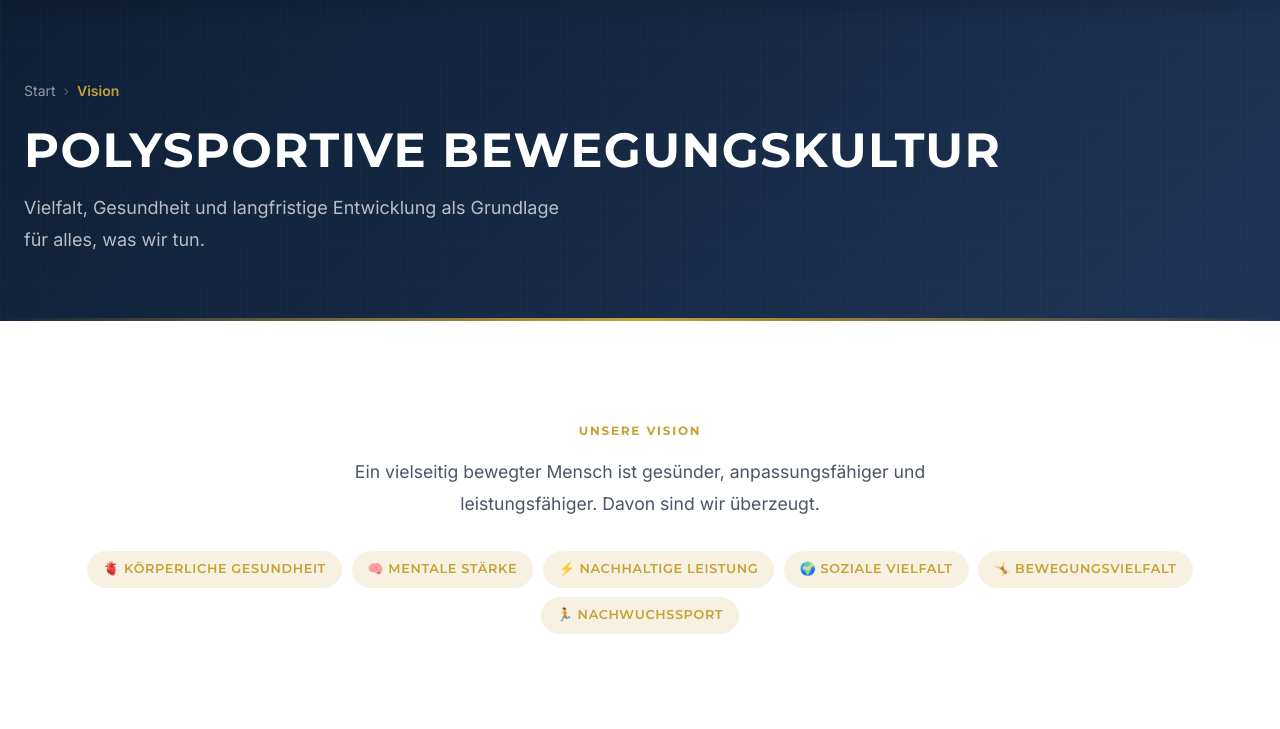
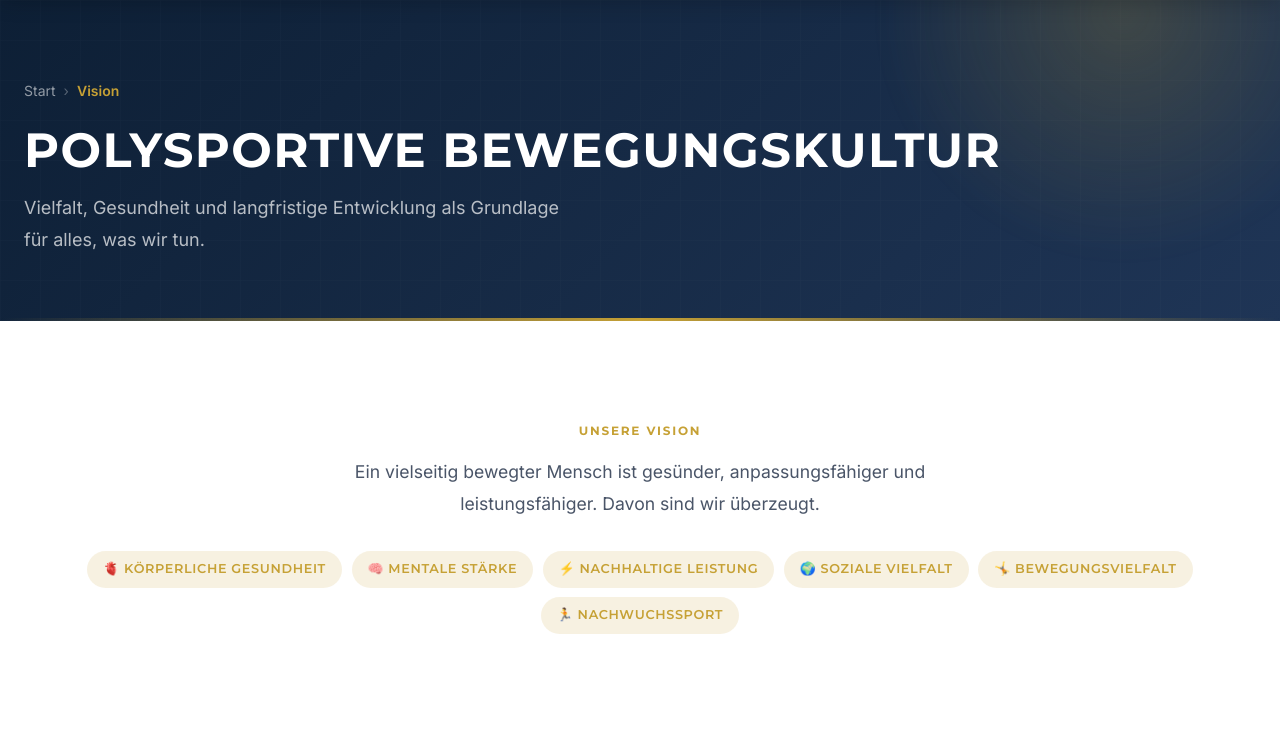
Before and after one commit to kjeel/athletikclub, a PHP site: page /pages/vision.php in a window 1280 px wide. Shown: the part 72-801 px from the top of the page. Run offline with PHP 8.4, Linux system fonts and the light colour scheme; a stand-in replaces the project's code that opens the database connection; some libraries are stand-ins or nearby versions; some web fonts are replaced.

Commit message:
style: animierter Aurora-Glow für Seitenkopf und CTA-Sektion
Neuer .page-header::before-Akzent (wiederverwendet auf jeder
Unterseite: Vision, Mission, Leitbild, Trainer/Mitglied werden,
Kontakt, Team, Partner, Impressum, Datenschutz) und dieselbe sanfte
Float-Animation jetzt auch auf der CTA-Sektion, konsistent mit dem
neuen Hero-Look.

Co-Authored-By: Claude Sonnet 5 <noreply@anthropic.com>

```diff
--- a/assets/css/style.css
+++ b/assets/css/style.css
@@ -1358,6 +1358,7 @@ textarea.form-control {
     background: radial-gradient(circle, rgba(198,161,53,0.12) 0%, transparent 70%);
     top: -100px;
     right: -100px;
+    animation: auroraFloat 15s ease-in-out infinite;
 }
 
 .cta-section::after {
@@ -1479,6 +1480,20 @@ textarea.form-control {
     background: linear-gradient(90deg, transparent, var(--gold-accent), transparent);
 }
 
+.page-header::before {
+    content: '';
+    position: absolute;
+    width: 480px;
+    height: 480px;
+    border-radius: 50%;
+    background: radial-gradient(circle, rgba(198,161,53,0.22) 0%, transparent 70%);
+    top: -220px;
+    right: -80px;
+    filter: blur(10px);
+    z-index: 0;
+    animation: auroraFloat 14s ease-in-out infinite;
+}
+
 .page-header-pattern {
     position: absolute;
     inset: 0;
@@ -1492,6 +1507,16 @@ textarea.form-control {
 .page-header-content {
     position: relative;
     z-index: 1;
+}
+
+@keyframes auroraFloat {
+    0%, 100% { transform: translate(0, 0) scale(1); }
+    33%      { transform: translate(3%, -4%) scale(1.08); }
+    66%      { transform: translate(-3%, 3%) scale(0.96); }
+}
+
+@media (prefers-reduced-motion: reduce) {
+    .page-header::before { animation: none; }
 }
 
 .page-header h1 {
```
